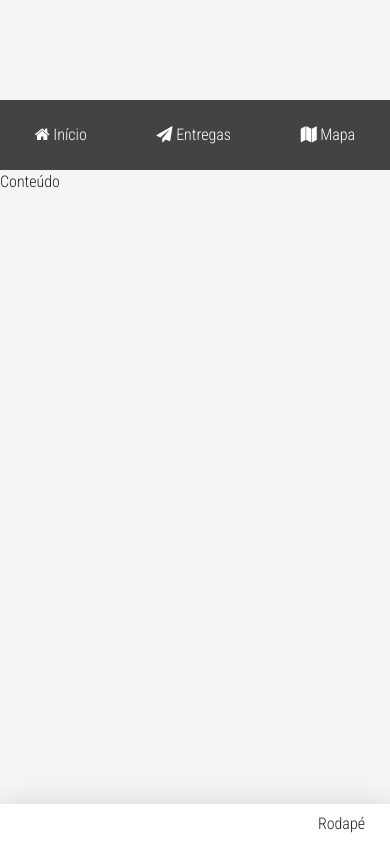
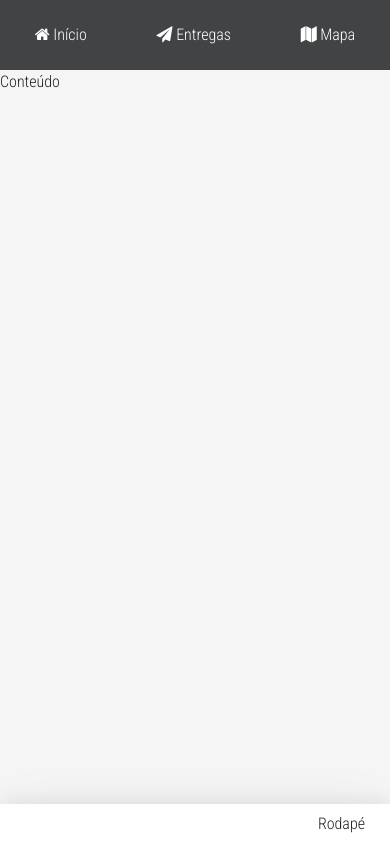
Before and after one commit to elisoaresr/challenge-unicad, a React (Create React App) app in the folder frontend/: page / in a window 390 px wide. Built offline with nearby package versions, Linux system fonts and the light colour scheme.

Commit message:
Web Application

```diff
--- a/frontend/src/App.css
+++ b/frontend/src/App.css
@@ -64,3 +64,17 @@ footer.footer {
           "footer footer";
   }
 }
+
+@media(max-width: 576px) {
+  .app {
+      grid-template-rows:
+          var(--menu-top-height)
+          1fr
+          var(--footer-height);
+      grid-template-columns: 1fr;
+      grid-template-areas:
+          "menu"
+          "content"
+          "footer";
+  }
+}
```
